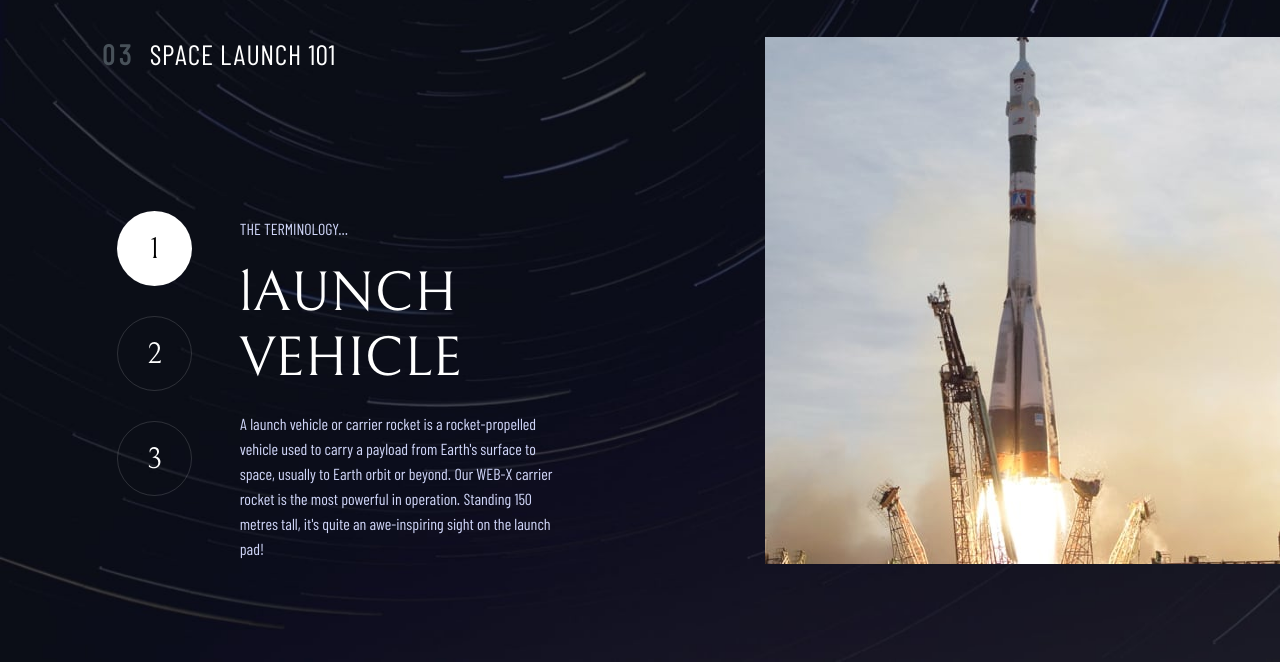
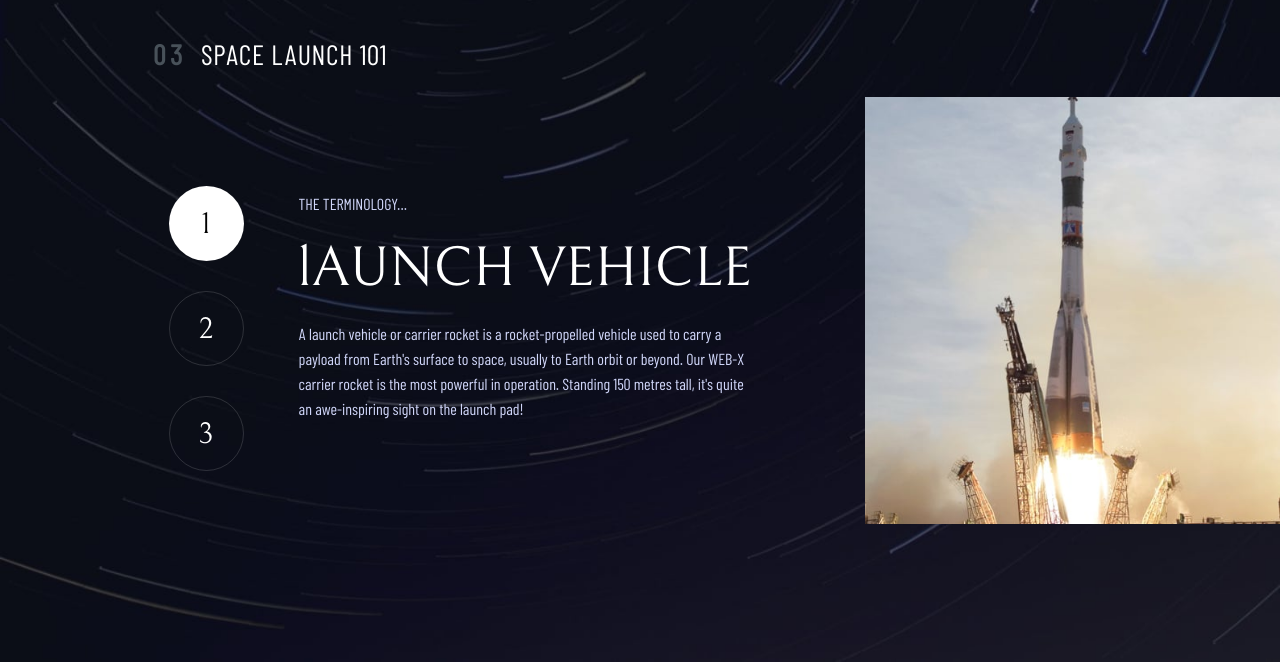
Before and after one commit to felpsilva/Turismo-Espacial, a plain HTML site: page starter-code/technology-vehicle.html in a window 1280 px wide. Shown: the part 138-800 px from the top of the page. Drawn offline with Linux system fonts and the light colour scheme.

Commit message:
up responsividade desktop 29082022

```diff
--- a/starter-code/style.css
+++ b/starter-code/style.css
@@ -178,8 +178,9 @@ p{
 .buttons{
     display:inline-block;
     width: 100px;
-    margin-right: 8%;
-  }
+    margin-right: 45px;
+}
+
 .buttons button:hover{
     border:1px solid #fff;
     transition:all 300ms ease-in-out;
--- a/starter-code/technology-vehicle.html
+++ b/starter-code/technology-vehicle.html
@@ -11,9 +11,14 @@
     body{
       background-image: url('./assets/technology/background-technology-desktop.jpg');
     }
+    .tecnology img{
+      width: 415px;
+      height: 427px;
+      margin-top: 60px;
+    }
 
     .apr{
-      margin-bottom: 125px;
+      margin-bottom: 100px;
     }
     .container{
       position: relative;
@@ -28,8 +33,9 @@
       margin-bottom: 20px;
     }
     .contain{
-      margin-left: 8%;
-      padding-right: 10%;
+      margin-left: 12%;
+      padding-right: 0%;
+      width: 70%;
     }
 
     .tecnology{
```
Also changed, not shown: starter-code/crew-specialist.html (+2 -2 lines), starter-code/technology-capsule.html (+9 -4 lines), starter-code/technology-spaceport.html (+11 -7 lines).
